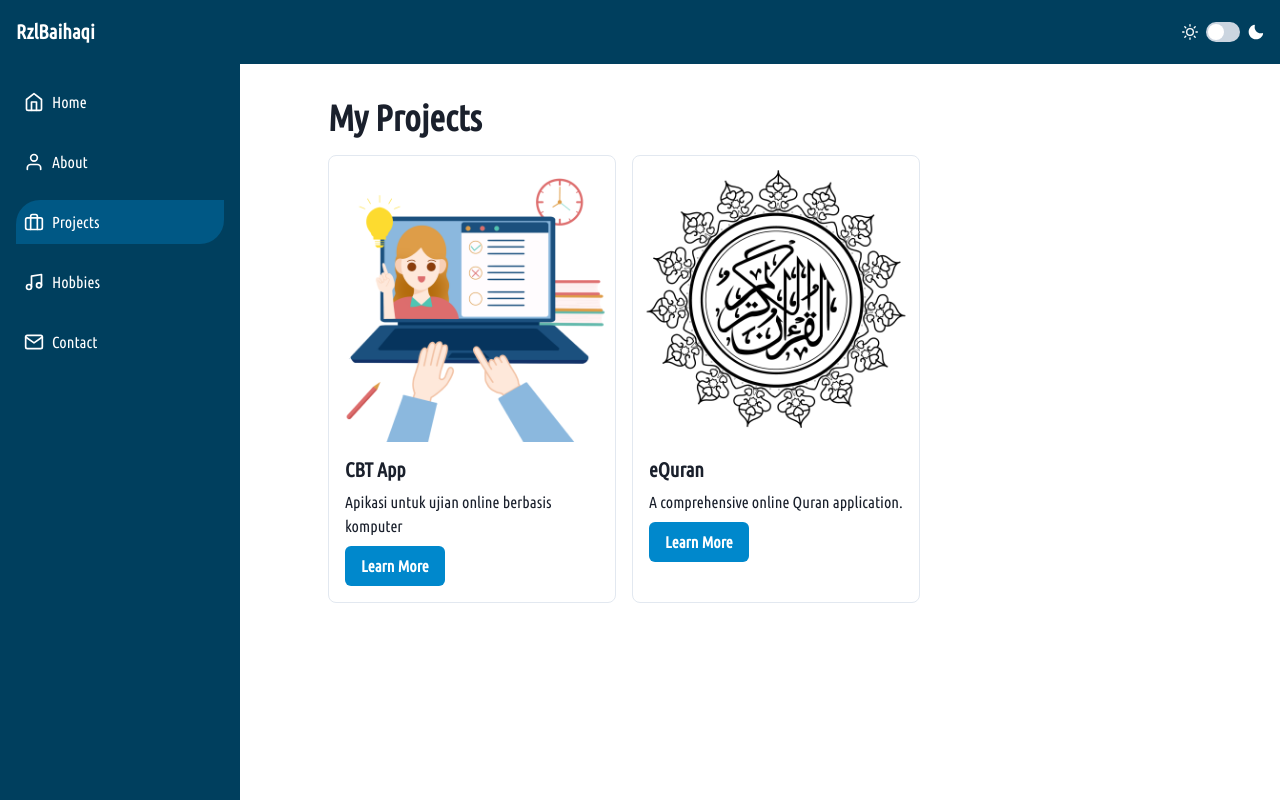
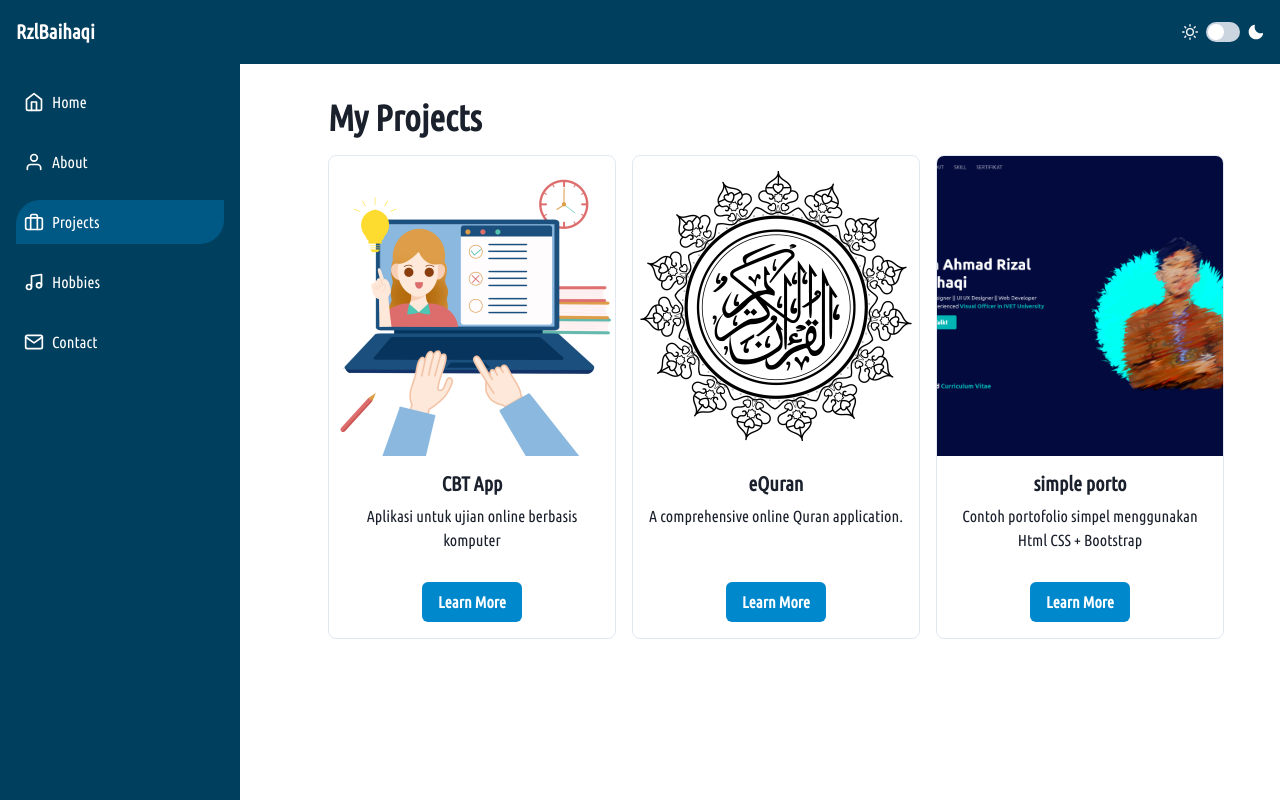
Before and after one commit to Arizalb/portfolio, a React (Create React App) app: page /projects in a window 1280 px wide. Shown: the top 800 px of the page. Built offline with nearby package versions, Linux system fonts and the light colour scheme.

Commit message:
add link simple port

```diff
--- a/src/pages/Projects.js
+++ b/src/pages/Projects.js
@@ -6,6 +6,7 @@ import {
   Image,
   Text,
   Button,
+  Flex,
   useDisclosure,
   Modal,
   ModalOverlay,
@@ -16,20 +17,27 @@ import {
   ModalFooter,
 } from "@chakra-ui/react";
 import cbtImg from "../assets/imageCBT.png";
-import equranImg from "../assets/image.png";
+import equranImg from "../assets/imageQuran.png";
+import portImg from "../assets/image.png";
 
 const projects = [
   {
     title: "CBT App",
-    description: "Apikasi untuk ujian online berbasis komputer",
+    description: "Aplikasi untuk ujian online berbasis komputer",
     imageUrl: cbtImg,
     projectUrl: "https://ontest.netlify.app",
   },
   {
     title: "eQuran",
     description: "A comprehensive online Quran application.",
-    imageUrl: equranImg, // Update this with a relevant image for your project
+    imageUrl: equranImg,
     projectUrl: "https://equran-bae.netlify.app/",
+  },
+  {
+    title: "simple porto",
+    description: "Contoh portofolio simpel menggunakan Html CSS + Bootstrap",
+    imageUrl: portImg,
+    projectUrl: "mysimpleport.netlify.app",
   },
 ];
 
@@ -55,16 +63,30 @@ const Projects = () => {
             borderRadius="lg"
             overflow="hidden"
           >
-            <Image src={project.imageUrl} alt={project.title} />
-            <Box p={4}>
+            <Flex direction="column" align="center" justify="space-between">
+              <Image
+                src={project.imageUrl}
+                alt={project.title}
+                boxSize="300px"
+                objectFit="cover"
+              />
+              <Box p={4} textAlign="center">
                 <Heading as="h3" size="md" mb={2}>
                   {project.title}
                 </Heading>
-              <Text mb={2}>{project.description}</Text>
-              <Button colorScheme="primary" onClick={() => openModal(project)}>
+                <Text mb={2} height="70px" overflow="hidden">
+                  {project.description}
+                </Text>
+                <Flex justifyContent="center" mt="auto">
+                  <Button
+                    colorScheme="primary"
+                    onClick={() => openModal(project)}
+                  >
                     Learn More
                   </Button>
+                </Flex>
               </Box>
+            </Flex>
           </Box>
         ))}
       </SimpleGrid>
@@ -75,9 +97,12 @@ const Projects = () => {
           <ModalHeader>{selectedProject?.title}</ModalHeader>
           <ModalCloseButton />
           <ModalBody>
+            <Flex direction="column" align="center">
               <Image
                 src={selectedProject?.imageUrl}
                 alt={selectedProject?.title}
+                boxSize="300px"
+                objectFit="cover"
                 mb={4}
               />
               <Text>{selectedProject?.description}</Text>
@@ -92,9 +117,10 @@ const Projects = () => {
                   Visit Project
                 </Button>
               )}
+            </Flex>
           </ModalBody>
           <ModalFooter>
-            <Button colorScheme="primary" mr={3} onClick={onClose}>
+            <Button colorScheme="red" mr={3} onClick={onClose}>
               Close
             </Button>
           </ModalFooter>
```
Also changed, not shown: src/assets/image.png, src/assets/imageQuran.png (added). Lines whose indentation alone changed are shown as unchanged.
